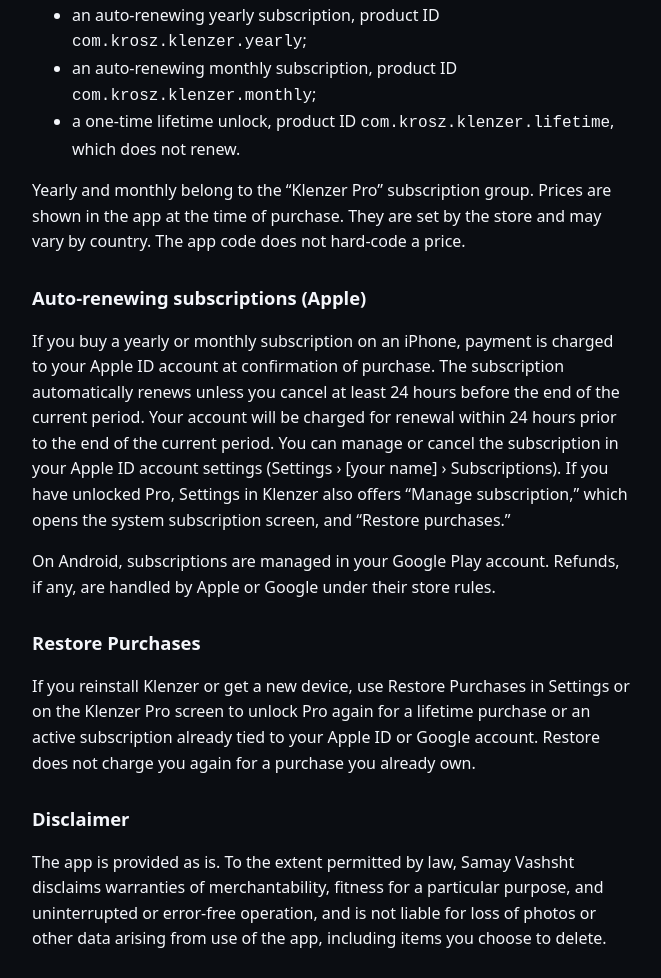
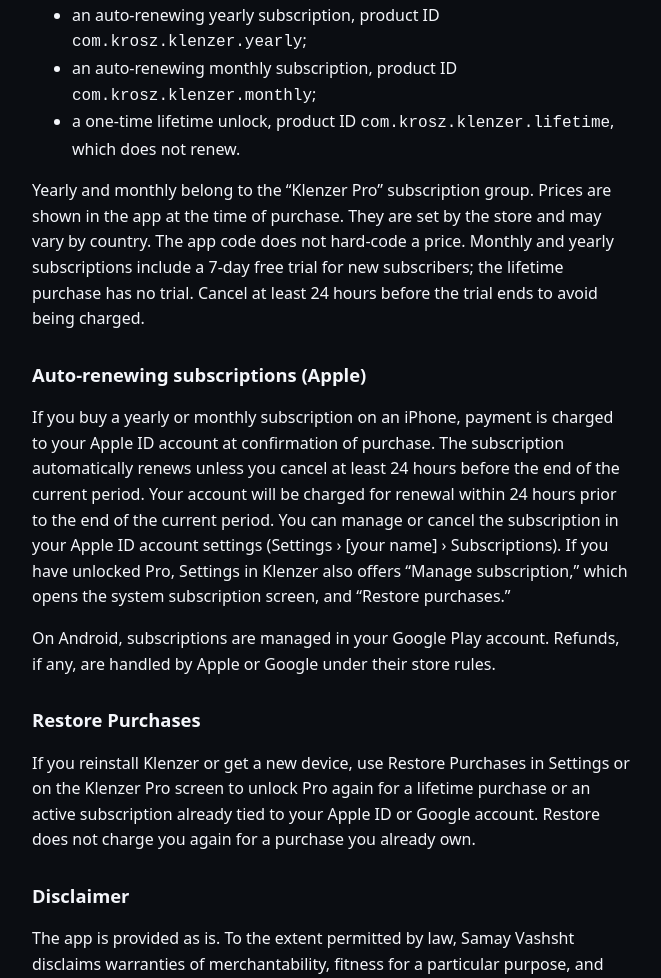
Before and after one commit to samayhuf-star/app-legal, a plain HTML site: page klenzer/terms.html in a window 1280 px wide. Shown: the part 948-1926 px from the top of the page, without its empty margins (308-969 px from the left). Drawn offline with Linux system fonts and the light colour scheme.

Commit message:
Mention the Klenzer 7-day free trial on monthly and yearly, and no trial on lifetime, in privacy and terms.

```diff
--- a/klenzer/terms.html
+++ b/klenzer/terms.html
@@ -47,7 +47,7 @@ footer { color: var(--muted); font-size: 0.9rem; padding-bottom: 3rem; }
       <li>an auto-renewing monthly subscription, product ID <code>com.krosz.klenzer.monthly</code>;</li>
       <li>a one-time lifetime unlock, product ID <code>com.krosz.klenzer.lifetime</code>, which does not renew.</li>
     </ul>
-    <p>Yearly and monthly belong to the “Klenzer Pro” subscription group. Prices are shown in the app at the time of purchase. They are set by the store and may vary by country. The app code does not hard-code a price.</p>
+    <p>Yearly and monthly belong to the “Klenzer Pro” subscription group. Prices are shown in the app at the time of purchase. They are set by the store and may vary by country. The app code does not hard-code a price. Monthly and yearly subscriptions include a 7-day free trial for new subscribers; the lifetime purchase has no trial. Cancel at least 24 hours before the trial ends to avoid being charged.</p>
 
     <h2>Auto-renewing subscriptions (Apple)</h2>
     <p>If you buy a yearly or monthly subscription on an iPhone, payment is charged to your Apple ID account at confirmation of purchase. The subscription automatically renews unless you cancel at least 24 hours before the end of the current period. Your account will be charged for renewal within 24 hours prior to the end of the current period. You can manage or cancel the subscription in your Apple ID account settings (Settings › [your name] › Subscriptions). If you have unlocked Pro, Settings in Klenzer also offers “Manage subscription,” which opens the system subscription screen, and “Restore purchases.”</p>
```
Also changed, not shown: klenzer/privacy.html (+1 -1 lines).
